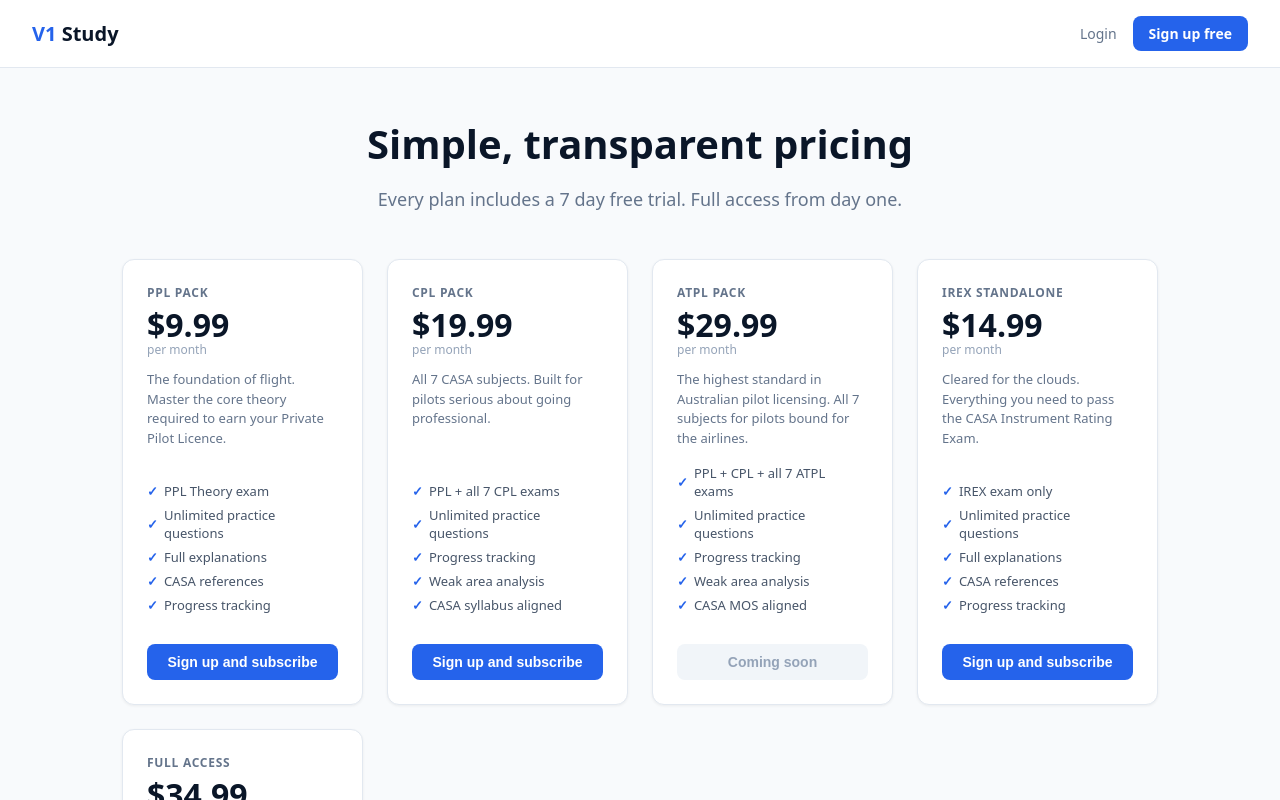
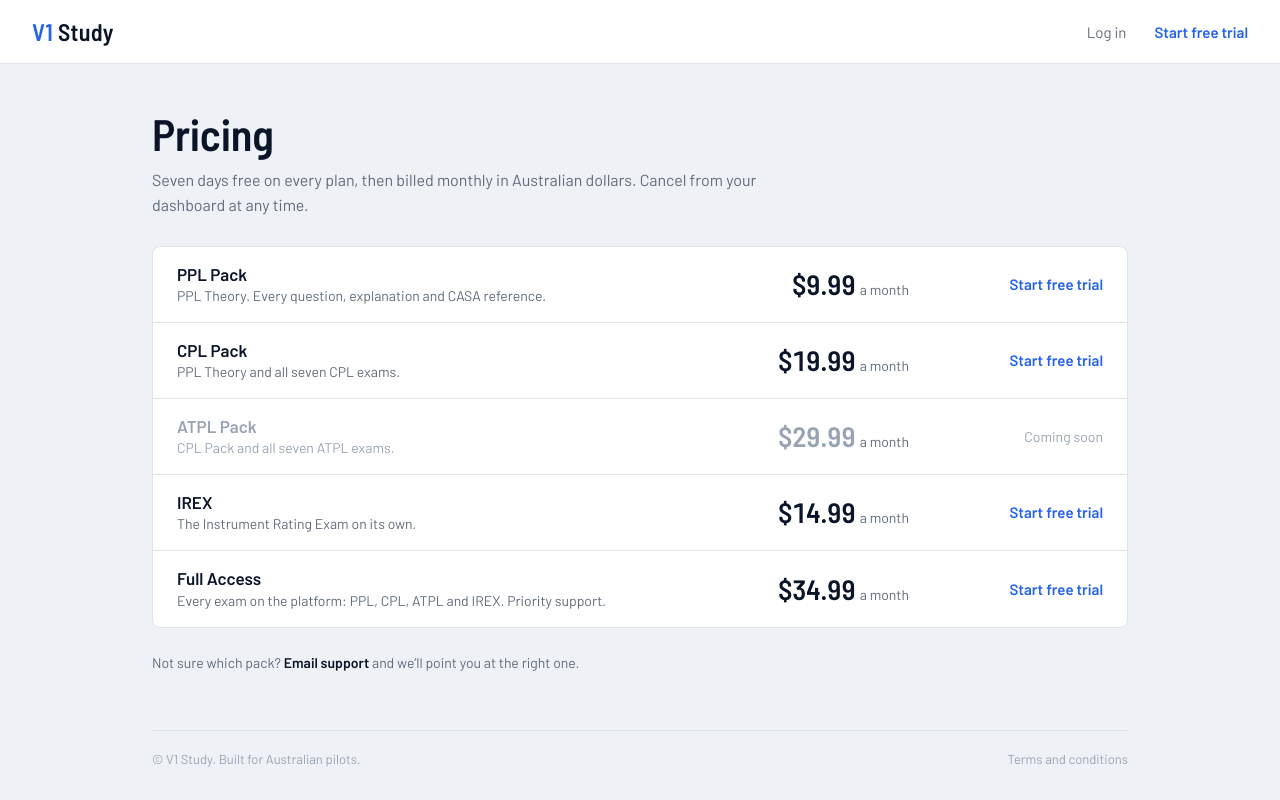
Before and after one commit to daniellongford/V1Study, a Next.js app: page /pricing in a window 1280 px wide. Shown: the top 800 px of the page. Built offline with nearby package versions, Linux system fonts and the light colour scheme.

Commit message:
Update page.tsx

```diff
--- a/app/pricing/page.tsx
+++ b/app/pricing/page.tsx
@@ -3,14 +3,30 @@ import { useState, useEffect } from 'react'
 import { supabase } from '../../lib/supabase'
 
 const plans = [
-  { name: 'PPL Pack', price: '$9.99', period: 'per month', priceId: 'price_1UDInpCdMFoMcdWhqFI4pXIR', planKey: 'PPL', description: 'The foundation of flight. Master the core theory required to earn your Private Pilot Licence.', features: ['PPL Theory exam', 'Unlimited practice questions', 'Full explanations', 'CASA references', 'Progress tracking'] },
-  { name: 'CPL Pack', price: '$19.99', period: 'per month', priceId: 'price_1UDInpCdMFoMcdWhYQDoUP5y', planKey: 'CPL', description: 'All 7 CASA subjects. Built for pilots serious about going professional.', features: ['PPL + all 7 CPL exams', 'Unlimited practice questions', 'Progress tracking', 'Weak area analysis', 'CASA syllabus aligned'] },
-  { name: 'ATPL Pack', price: '$29.99', period: 'per month', priceId: 'price_1UDInvCdMFoMcdWh7m6hD1NW', planKey: 'ATPL', comingSoon: true, description: 'The highest standard in Australian pilot licensing. All 7 subjects for pilots bound for the airlines.', features: ['PPL + CPL + all 7 ATPL exams', 'Unlimited practice questions', 'Progress tracking', 'Weak area analysis', 'CASA MOS aligned'] },
-  { name: 'IREX Standalone', price: '$14.99', period: 'per month', priceId: 'price_1UDInpCdMFoMcdWhwvavh1ks', planKey: 'IREX', description: 'Cleared for the clouds. Everything you need to pass the CASA Instrument Rating Exam.', features: ['IREX exam only', 'Unlimited practice questions', 'Full explanations', 'CASA references', 'Progress tracking'] },
-  { name: 'Full Access', price: '$34.99', period: 'per month', priceId: 'price_1UDInpCdMFoMcdWhHEFjZJuT', planKey: 'FULL', description: 'Every exam covered — the complete V1 Study experience.', features: ['All 16 exams included', 'PPL + CPL + ATPL + IREX', 'Unlimited practice questions', 'Priority support', 'CASA MOS aligned'] },
+  { name: 'PPL Pack', price: '$9.99', priceId: 'price_1UDInpCdMFoMcdWhqFI4pXIR', planKey: 'PPL', includes: 'PPL Theory. Every question, explanation and CASA reference.' },
+  { name: 'CPL Pack', price: '$19.99', priceId: 'price_1UDInpCdMFoMcdWhYQDoUP5y', planKey: 'CPL', includes: 'PPL Theory and all seven CPL exams.' },
+  { name: 'ATPL Pack', price: '$29.99', priceId: 'price_1UDInvCdMFoMcdWh7m6hD1NW', planKey: 'ATPL', comingSoon: true, includes: 'CPL Pack and all seven ATPL exams.' },
+  { name: 'IREX', price: '$14.99', priceId: 'price_1UDInpCdMFoMcdWhwvavh1ks', planKey: 'IREX', includes: 'The Instrument Rating Exam on its own.' },
+  { name: 'Full Access', price: '$34.99', priceId: 'price_1UDInpCdMFoMcdWhHEFjZJuT', planKey: 'FULL', includes: 'Every exam on the platform: PPL, CPL, ATPL and IREX. Priority support.' },
 ]
 
 const PLAN_RANK: Record<string, number> = { PPL: 1, IREX: 2, CPL: 3, ATPL: 4, FULL: 5 }
+
+// ── Design tokens ─────────────────────────────────────────────────────────────
+const F = "'Barlow', system-ui, -apple-system, sans-serif"
+const FD = "'Barlow Semi Condensed', 'Barlow', system-ui, sans-serif"
+const C = { ground: '#eef1f5', paper: '#ffffff', ink: '#0a1628', rule: '#dde3ea', muted: '#5f6c7b', faint: '#98a4b3', blue: '#2563eb', pass: '#15803d' }
+
+function useIsMobile() {
+  const [isMobile, setIsMobile] = useState(false)
+  useEffect(() => {
+    const check = () => setIsMobile(window.innerWidth < 820)
+    check()
+    window.addEventListener('resize', check)
+    return () => window.removeEventListener('resize', check)
+  }, [])
+  return isMobile
+}
 
 export default function PricingPage() {
   const [user, setUser] = useState<any>(null)
@@ -19,6 +35,8 @@ export default function PricingPage() {
   const [currentPlan, setCurrentPlan] = useState<string | null>(null)
   const [cancelLoading, setCancelLoading] = useState(false)
   const [cancelDone, setCancelDone] = useState(false)
+  const [menuOpen, setMenuOpen] = useState(false)
+  const isMobile = useIsMobile()
 
   useEffect(() => {
     supabase.auth.getUser().then(({ data }) => {
@@ -31,7 +49,7 @@ export default function PricingPage() {
   }, [])
 
   async function handleCheckout(priceId: string) {
-    if (!user) { window.location.href = '/signup'; return }
+    if (!user) { window.location.href = '/signup?plan=' + priceId; return }
     setLoading(priceId)
     try {
       const res = await fetch('/api/checkout', { method: 'POST', headers: { 'Content-Type': 'application/json' }, body: JSON.stringify({ priceId, email: user.email }) })
@@ -42,7 +60,7 @@ export default function PricingPage() {
   }
 
   async function handleCancel() {
-    if (!confirm('Are you sure you want to cancel your subscription? You will lose access at the end of your billing period.')) return
+    if (!confirm('Cancel your subscription? You keep access until the end of your current billing period.')) return
     setCancelLoading(true)
     try {
       const res = await fetch('/api/cancel', { method: 'POST', headers: { 'Content-Type': 'application/json' }, body: JSON.stringify({ email: user.email }) })
@@ -52,133 +70,162 @@ export default function PricingPage() {
     setCancelLoading(false)
   }
 
+  async function handleSignOut() {
+    await supabase.auth.signOut()
+    window.location.href = '/'
+  }
+
   function isPlanVisible(planKey: string): boolean {
     if (!currentPlan) return true
     if (currentPlan === planKey) return true
     return (PLAN_RANK[planKey] || 0) > (PLAN_RANK[currentPlan] || 0)
   }
 
-  function buttonText(plan: any) {
-    if (loading === plan.priceId) return 'Loading...'
-    if (!userLoaded) return 'Get started'
-    if (!user) return 'Sign up and subscribe'
-    if (currentPlan === plan.planKey) return '✓ Current plan'
-    return 'Upgrade now'
+  function actionText(plan: any) {
+    if (loading === plan.priceId) return 'One moment'
+    if (!userLoaded) return 'Start free trial'
+    if (!user) return 'Start free trial'
+    if (currentPlan === plan.planKey) return 'Your current plan'
+    if (currentPlan) return 'Upgrade'
+    return 'Start free trial'
   }
 
   const visiblePlans = plans.filter(p => isPlanVisible(p.planKey))
+  const current = plans.find(p => p.planKey === currentPlan)
+
+  const navLink = (href: string, label: string, active = false) => (
+    <a href={href} style={{ color: active ? C.ink : C.muted, fontWeight: active ? 600 : 400, textDecoration: 'none', fontSize: '15px', minHeight: '44px', display: 'inline-flex', alignItems: 'center' }}>{label}</a>
+  )
 
   return (
-    <main style={{ minHeight: '100vh', background: '#f8fafc', fontFamily: 'system-ui,sans-serif' }}>
-      <nav style={{ background: 'white', borderBottom: '1px solid #e2e8f0', padding: 'clamp(0.875rem, 3vw, 1rem) clamp(1.25rem, 4vw, 2rem)', display: 'flex', alignItems: 'center', justifyContent: 'space-between' }}>
-        <a href="/" style={{ textDecoration: 'none' }}>
-          <span style={{ fontSize: '20px', fontWeight: '800', color: '#2563eb' }}>V1</span>
-          <span style={{ fontSize: '20px', fontWeight: '800', color: '#0a1628' }}> Study</span>
+    <main style={{ minHeight: '100vh', background: C.ground, fontFamily: F, color: C.ink, WebkitFontSmoothing: 'antialiased' }}>
+      <style>{`
+        .v1-link:hover { text-decoration: underline; text-underline-offset: 3px; }
+        :focus-visible { outline: 2px solid ${C.blue}; outline-offset: 2px; }
+      `}</style>
+
+      {/* NAV */}
+      <nav style={{ background: C.paper, borderBottom: `1px solid ${C.rule}`, height: '64px', padding: isMobile ? '0 1rem' : '0 2rem', display: 'flex', alignItems: 'center', justifyContent: 'space-between', position: 'relative' }}>
+        <a href={user ? '/dashboard' : '/'} style={{ textDecoration: 'none', fontFamily: FD, fontWeight: 600, fontSize: '24px', letterSpacing: '0.01em', color: C.ink }}>
+          <span style={{ color: C.blue }}>V1</span> Study
         </a>
-        <div style={{ display: 'flex', gap: '1rem', alignItems: 'center' }}>
-          {user ? (
-            <a href="/dashboard" style={{ color: '#64748b', textDecoration: 'none', fontSize: '14px' }}>Dashboard</a>
+        {!user ? (
+          <div style={{ display: 'flex', alignItems: 'center', gap: '1.75rem' }}>
+            {navLink('/login', 'Log in')}
+            <a href="/signup" className="v1-link" style={{ color: C.blue, fontWeight: 600, textDecoration: 'none', fontSize: '15px', minHeight: '44px', display: 'inline-flex', alignItems: 'center' }}>Start free trial</a>
+          </div>
+        ) : isMobile ? (
+          <>
+            <button onClick={() => setMenuOpen(!menuOpen)} aria-label="Menu" style={{ background: 'none', border: `1px solid ${C.rule}`, borderRadius: '4px', padding: '0 12px', cursor: 'pointer', fontSize: '15px', fontWeight: 600, color: C.ink, minWidth: '44px', minHeight: '40px', fontFamily: F }}>
+              {menuOpen ? 'Close' : 'Menu'}
+            </button>
+            {menuOpen && (
+              <div style={{ position: 'absolute', top: '100%', left: 0, right: 0, background: C.paper, borderBottom: `1px solid ${C.rule}`, padding: '0.5rem 1rem 1rem', display: 'flex', flexDirection: 'column', zIndex: 100 }}>
+                <a href="/dashboard" style={{ color: C.ink, textDecoration: 'none', padding: '12px 0', fontSize: '16px', borderBottom: `1px solid ${C.rule}` }}>Study</a>
+                <a href="/progress" style={{ color: C.ink, textDecoration: 'none', padding: '12px 0', fontSize: '16px', borderBottom: `1px solid ${C.rule}` }}>Progress</a>
+                <a href="/pricing" style={{ color: C.ink, fontWeight: 600, textDecoration: 'none', padding: '12px 0', fontSize: '16px', borderBottom: `1px solid ${C.rule}` }}>Upgrade</a>
+                <div style={{ padding: '12px 0 6px', fontSize: '14px', color: C.faint }}>{user?.email}</div>
+                <button onClick={handleSignOut} style={{ background: 'none', border: 'none', padding: '8px 0', fontSize: '16px', cursor: 'pointer', color: C.muted, textAlign: 'left', fontFamily: F }}>Sign out</button>
+              </div>
+            )}
+          </>
         ) : (
-            <>
-              <a href="/login" style={{ color: '#64748b', textDecoration: 'none', fontSize: '14px' }}>Login</a>
-              <a href="/signup" style={{ background: '#2563eb', color: 'white', borderRadius: '8px', padding: '8px 16px', textDecoration: 'none', fontWeight: '600', fontSize: '14px' }}>Sign up free</a>
-            </>
+          <div style={{ display: 'flex', alignItems: 'center', gap: '1.75rem' }}>
+            {navLink('/dashboard', 'Study')}
+            {navLink('/progress', 'Progress')}
+            {navLink('/pricing', 'Upgrade', true)}
+            <span style={{ fontSize: '14px', color: C.faint }}>{user?.email}</span>
+            <button onClick={handleSignOut} style={{ background: 'none', border: `1px solid ${C.rule}`, borderRadius: '4px', padding: '7px 12px', fontSize: '14px', cursor: 'pointer', color: C.muted, fontFamily: F }}>Sign out</button>
+          </div>
         )}
-        </div>
       </nav>
 
-      <div style={{ maxWidth: '1100px', margin: '0 auto', padding: 'clamp(2rem, 5vw, 3rem) clamp(1.25rem, 4vw, 2rem)' }}>
+      <div style={{ maxWidth: '1040px', margin: '0 auto', padding: isMobile ? '1.75rem 1rem 3rem' : '3rem 2rem 4rem' }}>
 
-        {/* CURRENT PLAN BANNER */}
-        {currentPlan && (
-          <div style={{ background: 'white', border: '1px solid #e2e8f0', borderRadius: '12px', padding: '1rem 1.5rem', marginBottom: '2rem', display: 'flex', alignItems: 'center', justifyContent: 'space-between', flexWrap: 'wrap', gap: '1rem' }}>
-            <div>
-              <div style={{ fontSize: '13px', fontWeight: '700', color: '#0a1628', marginBottom: '2px' }}>✓ Active Plan — {plans.find(p => p.planKey === currentPlan)?.name}</div>
-              <div style={{ fontSize: '12px', color: '#64748b' }}>{plans.find(p => p.planKey === currentPlan)?.price}/month · Renews automatically</div>
+        {/* HEAD */}
+        <h1 style={{ fontFamily: FD, fontWeight: 600, fontSize: isMobile ? '34px' : '44px', lineHeight: 1, letterSpacing: '-0.005em', margin: '0 0 12px' }}>
+          {currentPlan ? 'Upgrade your plan' : 'Pricing'}
+        </h1>
+        <p style={{ fontSize: '16px', lineHeight: 1.55, color: C.muted, margin: '0 0 1.75rem', maxWidth: '620px' }}>
+          {current
+            ? <>You&rsquo;re on the {current.name}, {current.price} a month. Every plan includes every question, explanation and CASA reference for the exams it covers.</>
+            : <>Seven days free on every plan, then billed monthly in Australian dollars. Cancel from your dashboard at any time.</>}
+        </p>
+
+        {/* PLAN LEDGER */}
+        <div style={{ background: C.paper, border: `1px solid ${C.rule}`, borderRadius: '8px', overflow: 'hidden' }}>
+          {visiblePlans.map((plan, idx) => {
+            const isCurrent = plan.planKey === currentPlan
+            const soon = (plan as any).comingSoon
+            const isLast = idx === visiblePlans.length - 1
+            const busy = loading === plan.priceId
+
+            const nameCell = (
+              <div style={{ minWidth: 0 }}>
+                <div style={{ fontSize: '17px', fontWeight: 600, lineHeight: 1.2, color: soon ? C.faint : C.ink }}>{plan.name}</div>
+                <div style={{ fontSize: '14px', color: soon ? C.faint : C.muted, marginTop: '3px' }}>{plan.includes}</div>
               </div>
-            <a href="/dashboard" style={{ background: '#0a1628', color: 'white', borderRadius: '8px', padding: '8px 16px', textDecoration: 'none', fontWeight: '600', fontSize: '13px' }}>Back to dashboard →</a>
+            )
+            const priceCell = (
+              <div style={{ textAlign: 'right', whiteSpace: 'nowrap' }}>
+                <span style={{ fontFamily: FD, fontWeight: 600, fontSize: '28px', lineHeight: 1, color: soon ? C.faint : C.ink, fontVariantNumeric: 'tabular-nums' }}>{plan.price}</span>
+                <span style={{ fontSize: '14px', color: C.muted, marginLeft: '4px' }}>a month</span>
               </div>
-        )}
+            )
+            const action = soon ? (
+              <div style={{ fontSize: '14px', color: C.faint, textAlign: isMobile ? 'left' : 'right' }}>Coming soon</div>
+            ) : isCurrent ? (
+              <div style={{ fontSize: '14px', color: C.pass, fontWeight: 600, textAlign: isMobile ? 'left' : 'right' }}>Your current plan</div>
+            ) : (
+              <div style={{ textAlign: isMobile ? 'left' : 'right' }}>
+                <button onClick={() => handleCheckout(plan.priceId)} disabled={busy} className="v1-link" style={{ background: 'none', border: 0, padding: 0, fontFamily: F, fontSize: '15px', fontWeight: 600, color: busy ? C.faint : C.blue, cursor: busy ? 'default' : 'pointer', minHeight: '44px' }}>
+                  {actionText(plan)}
+                </button>
+              </div>
+            )
 
-        <div style={{ textAlign: 'center', marginBottom: '3rem' }}>
-          <h1 style={{ fontSize: 'clamp(28px, 7vw, 40px)', fontWeight: '800', color: '#0a1628', marginBottom: '1rem' }}>{currentPlan ? 'Upgrade your plan' : 'Simple, transparent pricing'}</h1>
-          <p style={{ fontSize: 'clamp(15px, 4vw, 18px)', color: '#64748b', maxWidth: '600px', margin: '0 auto' }}>{currentPlan ? 'Unlock more exams by upgrading to a higher plan.' : 'Every plan includes a 7 day free trial. Full access from day one.'}</p>
+            if (isMobile) return (
+              <div key={plan.planKey} style={{ display: 'grid', gridTemplateColumns: '1fr auto', gap: '8px 16px', padding: '1rem', borderBottom: isLast ? 'none' : `1px solid ${C.rule}`, alignItems: 'center' }}>
+                {nameCell}
+                {priceCell}
+                <div style={{ gridColumn: '1 / -1' }}>{action}</div>
+              </div>
+            )
+
+            return (
+              <div key={plan.planKey} style={{ display: 'grid', gridTemplateColumns: 'minmax(0,1fr) 170px 170px', alignItems: 'center', gap: '1.5rem', padding: '0 1.5rem', minHeight: '76px', borderBottom: isLast ? 'none' : `1px solid ${C.rule}` }}>
+                {nameCell}
+                {priceCell}
+                {action}
+              </div>
+            )
+          })}
         </div>
 
-        <div style={{ display: 'grid', gridTemplateColumns: 'repeat(auto-fill,minmax(200px,1fr))', gap: '1.5rem', marginBottom: '3rem' }}>
-          {visiblePlans.map((plan) => (
-            <div key={plan.name} style={{ background: 'white', borderRadius: '12px', padding: '1.5rem', border: plan.planKey === currentPlan ? '2px solid #0a1628' : '1px solid #e2e8f0', position: 'relative', display: 'flex', flexDirection: 'column', boxShadow: '0 1px 3px rgba(0,0,0,0.06)' }}>
-              {plan.planKey === currentPlan && <div style={{ position: 'absolute', top: '-12px', left: '50%', transform: 'translateX(-50%)', background: '#0a1628', color: 'white', fontSize: '11px', fontWeight: '700', padding: '3px 12px', borderRadius: '99px', whiteSpace: 'nowrap' }}>CURRENT PLAN</div>}
-              <div style={{ fontSize: '12px', fontWeight: '700', color: '#64748b', marginBottom: '8px', letterSpacing: '0.06em', textTransform: 'uppercase' }}>{plan.name}</div>
-              <div style={{ fontSize: '32px', fontWeight: '800', color: '#0a1628', lineHeight: 1 }}>{plan.price}</div>
-              <div style={{ fontSize: '12px', color: '#94a3b8', marginBottom: '12px' }}>{plan.period}</div>
-              <p style={{ fontSize: '13px', color: '#64748b', marginBottom: '16px', lineHeight: 1.5, flex: 1 }}>{plan.description}</p>
-              <div style={{ marginBottom: '1.5rem' }}>
-                {plan.features.map((f) => (
-                  <div key={f} style={{ fontSize: '13px', color: '#475569', marginBottom: '6px', display: 'flex', alignItems: 'center', gap: '6px' }}>
-                    <span style={{ color: '#2563eb', fontWeight: '700' }}>✓</span> {f}
-                  </div>
-                ))}
-              </div>
-              {(plan as any).comingSoon ? (
-                <button disabled style={{ width: '100%', background: '#f1f5f9', color: '#94a3b8', border: 'none', borderRadius: '8px', padding: '10px', fontWeight: '600', cursor: 'not-allowed', fontSize: '14px' }}>
-                  Coming soon
-                </button>
-              ) : (
-                <button
-                  onClick={() => plan.planKey !== currentPlan && handleCheckout(plan.priceId)}
-                  disabled={loading === plan.priceId || plan.planKey === currentPlan}
-                  style={{ width: '100%', background: plan.planKey === currentPlan ? '#f8fafc' : '#2563eb', color: plan.planKey === currentPlan ? '#64748b' : 'white', border: plan.planKey === currentPlan ? '1px solid #e2e8f0' : 'none', borderRadius: '8px', padding: '10px', fontWeight: '600', cursor: plan.planKey === currentPlan ? 'default' : loading === plan.priceId ? 'not-allowed' : 'pointer', fontSize: '14px' }}
-                >
-                  {buttonText(plan)}
-                </button>
-              )}
-            </div>
-          ))}
-        </div>
-
-        {/* CANCEL */}
+        {/* CANCEL / HELP */}
+        <div style={{ marginTop: '1.5rem', display: 'flex', flexDirection: 'column', gap: '10px', fontSize: '14px', color: C.muted, lineHeight: 1.6 }}>
           {currentPlan && !cancelDone && (
-          <div style={{ background: 'white', borderRadius: '12px', padding: 'clamp(1.25rem, 4vw, 1.5rem) clamp(1.25rem, 4vw, 2rem)', border: '1px solid #e2e8f0', marginBottom: '2rem' }}>
-            <h3 style={{ fontSize: '15px', fontWeight: '700', color: '#0a1628', marginBottom: '4px' }}>Cancel subscription</h3>
-            <p style={{ fontSize: '13px', color: '#64748b', marginBottom: '1rem' }}>You can cancel at any time. You will retain access until the end of your current billing period. For assistance contact <a href="mailto:support@v1study.com.au" style={{ color: '#2563eb' }}>support@v1study.com.au</a></p>
-            <button onClick={handleCancel} disabled={cancelLoading} style={{ background: 'none', border: '1px solid #e2e8f0', borderRadius: '8px', padding: '8px 20px', fontSize: '13px', fontWeight: '600', color: '#64748b', cursor: cancelLoading ? 'not-allowed' : 'pointer' }}>
-              {cancelLoading ? 'Cancelling...' : 'Cancel subscription'}
+            <div>
+              Need to stop? You keep access until the end of the billing period.{' '}
+              <button onClick={handleCancel} disabled={cancelLoading} className="v1-link" style={{ background: 'none', border: 0, padding: 0, fontFamily: F, fontSize: '14px', fontWeight: 600, color: C.ink, cursor: cancelLoading ? 'default' : 'pointer' }}>
+                {cancelLoading ? 'Cancelling' : 'Cancel subscription'}
               </button>
             </div>
           )}
-
           {cancelDone && (
-          <div style={{ background: 'white', border: '1px solid #e2e8f0', borderRadius: '12px', padding: '1.5rem 2rem', marginBottom: '2rem', textAlign: 'center' }}>
-            <div style={{ fontSize: '15px', fontWeight: '700', color: '#0a1628', marginBottom: '4px' }}>Subscription cancelled</div>
-            <p style={{ fontSize: '13px', color: '#64748b' }}>You will retain access until the end of your billing period. We hope to see you back soon.</p>
-          </div>
+            <div>Subscription cancelled. You keep access until the end of your billing period.</div>
           )}
-
-        <div style={{ background: 'white', borderRadius: '12px', padding: 'clamp(1.5rem, 5vw, 2rem)', border: '1px solid #e2e8f0', textAlign: 'center' }}>
-          {user ? (
-            <>
-              <h3 style={{ fontSize: '18px', fontWeight: '700', color: '#0a1628', marginBottom: '8px' }}>Need help choosing?</h3>
-              <p style={{ fontSize: '14px', color: '#64748b', marginBottom: '1rem' }}>Contact our team at <a href="mailto:support@v1study.com.au" style={{ color: '#2563eb', fontWeight: '600' }}>support@v1study.com.au</a></p>
-              <a href="/dashboard" style={{ background: '#2563eb', color: 'white', borderRadius: '8px', padding: '12px 32px', textDecoration: 'none', fontWeight: '600', fontSize: '15px', display: 'inline-block' }}>Back to dashboard →</a>
-            </>
-          ) : (
-            <>
-              <h3 style={{ fontSize: '18px', fontWeight: '700', color: '#0a1628', marginBottom: '8px' }}>Not sure which plan is right for you?</h3>
-              <p style={{ fontSize: '14px', color: '#64748b', marginBottom: '1rem' }}>Create a free account and explore the platform before subscribing.</p>
-              <a href="/signup" style={{ background: '#2563eb', color: 'white', borderRadius: '8px', padding: '12px 32px', textDecoration: 'none', fontWeight: '600', fontSize: '15px', display: 'inline-block' }}>Create free account →</a>
-            </>
-          )}
+          <div>
+            Not sure which pack? <a href="mailto:support@v1study.com.au" className="v1-link" style={{ color: C.ink, fontWeight: 600, textDecoration: 'none' }}>Email support</a> and we&rsquo;ll point you at the right one.
           </div>
         </div>
 
-      <footer style={{ padding: '2rem', textAlign: 'center', borderTop: '1px solid #e2e8f0', background: 'white' }}>
-        <div style={{ marginBottom: '0.5rem' }}>
-          <span style={{ fontWeight: '800', color: '#2563eb' }}>V1</span>
-          <span style={{ fontWeight: '800', color: '#0a1628' }}> Study</span>
+        {/* FOOT */}
+        <div style={{ marginTop: '3.5rem', paddingTop: '1.25rem', borderTop: `1px solid ${C.rule}`, display: 'flex', justifyContent: 'space-between', flexWrap: 'wrap', gap: '8px', fontSize: '13px', color: C.faint }}>
+          <span>© V1 Study. Built for Australian pilots.</span>
+          <a href="/terms" style={{ color: C.faint, textDecoration: 'none' }}>Terms and conditions</a>
         </div>
-        <p style={{ fontSize: '13px', color: '#94a3b8' }}>© V1 Study · Built for Australian pilots. · <a href="/terms" style={{ color: '#94a3b8', textDecoration: 'none' }}>Terms &amp; Conditions</a></p>
-      </footer>
+      </div>
     </main>
   )
 }
```
Lines whose indentation alone changed are shown as unchanged.
